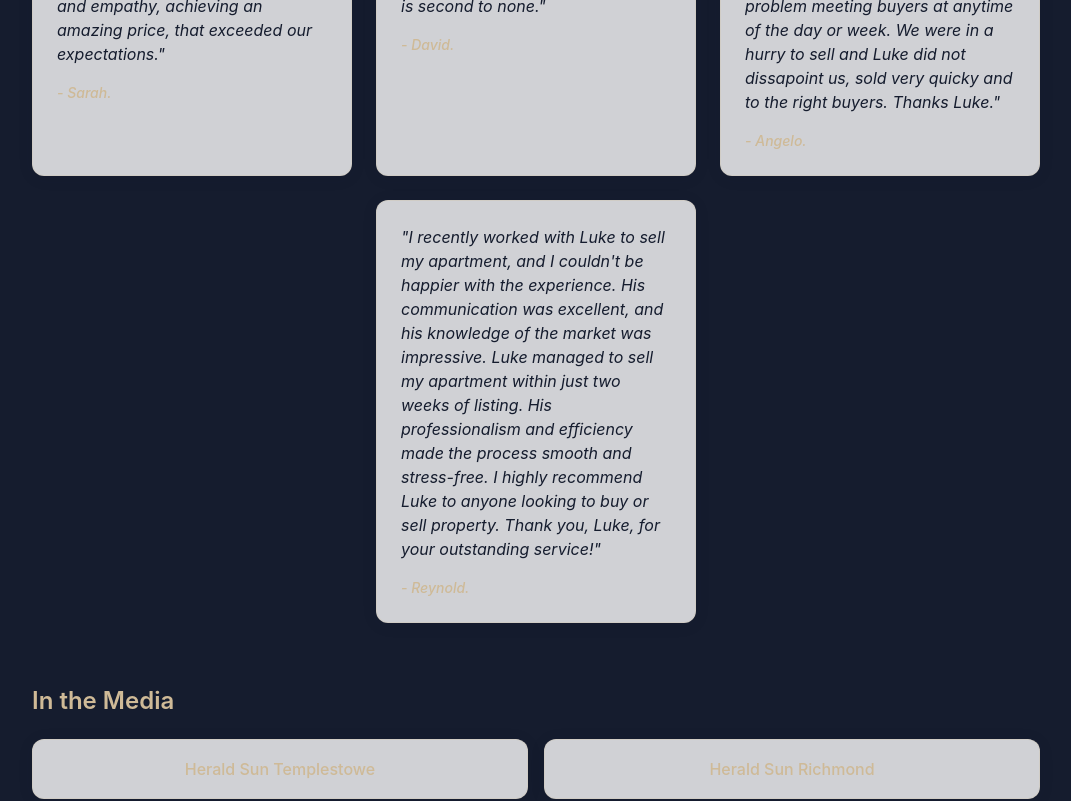
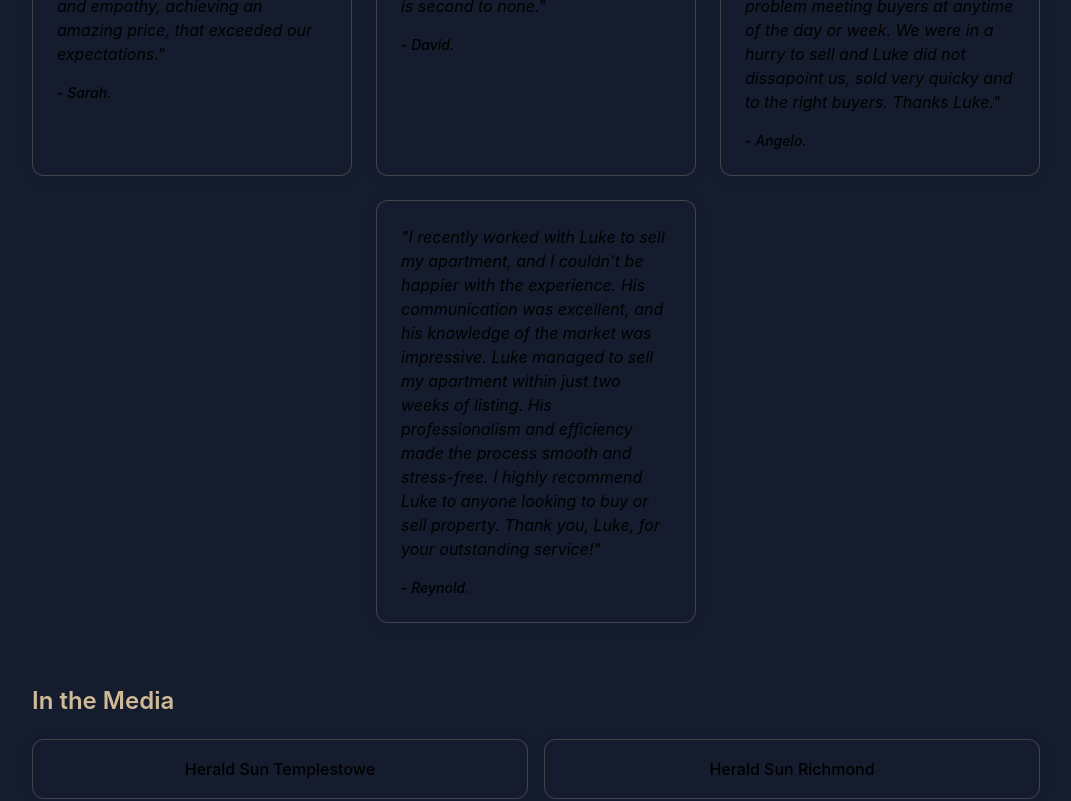
Before and after one commit to Imhermes1/LukeRealEstateSite, a Next.js app: page / in a window 1280 px wide. Shown: the part 3020-3821 px from the top of the page, without its empty margins (104-1175 px from the left). Built offline with nearby package versions, Linux system fonts and the light colour scheme; no server answers.

Commit message:
Update MediaCoverage and Testimonials card backgrounds to match main background with black text

```diff
--- a/app/globals.css
+++ b/app/globals.css
@@ -893,12 +893,10 @@ a:focus-visible {
 }
 
 .testimonial {
-  background: rgba(255, 255, 255, 0.8);
-  backdrop-filter: blur(8px);
-  -webkit-backdrop-filter: blur(8px);
+  background: #151C2E;
   border-radius: var(--radius-lg);
   border: 1px solid rgba(207, 186, 151, 0.25);
-  color: #151C2E;
+  color: #000000;
   box-shadow: 0 2px 16px rgba(21, 28, 46, 0.08);
   padding: var(--space-24);
 }
@@ -907,10 +905,11 @@ a:focus-visible {
   font-style: italic;
   margin-bottom: var(--space-16);
   font-size: var(--font-size-lg);
+  color: #000000;
 }
 
 .testimonial cite {
-  color: var(--color-text-secondary);
+  color: #000000;
   font-weight: var(--font-weight-medium);
 }
 
@@ -944,12 +943,10 @@ a:focus-visible {
   justify-content: center;
   width: 100%;
   height: 60px;
-  background: rgba(255, 255, 255, 0.8);
-  backdrop-filter: blur(8px);
-  -webkit-backdrop-filter: blur(8px);
+  background: #151C2E;
   border-radius: var(--radius-lg);
   border: 1px solid rgba(207, 186, 151, 0.25);
-  color: #151C2E;
+  color: #000000;
   box-shadow: 0 2px 16px rgba(21, 28, 46, 0.08);
   padding: var(--space-16);
   margin-bottom: var(--space-8);
@@ -959,7 +956,7 @@ a:focus-visible {
 .media-logos a:hover .media-logo-placeholder,
 .media-logo-placeholder:hover {
   border-color: #CFBA97;
-  background-color: rgba(255,255,255,0.8);
+  background-color: #151C2E;
   box-shadow: 0 0 0 3px #CFBA97, 0 4px 20px rgba(21, 28, 46, 0.10);
   transform: translateY(-2px);
 }
@@ -974,7 +971,7 @@ a:focus-visible {
 .logo-text {
   font-size: var(--font-size-lg);
   font-weight: var(--font-weight-semibold);
-  color: #CFBA97;
+  color: #000000;
   text-align: center;
 }
 
```
